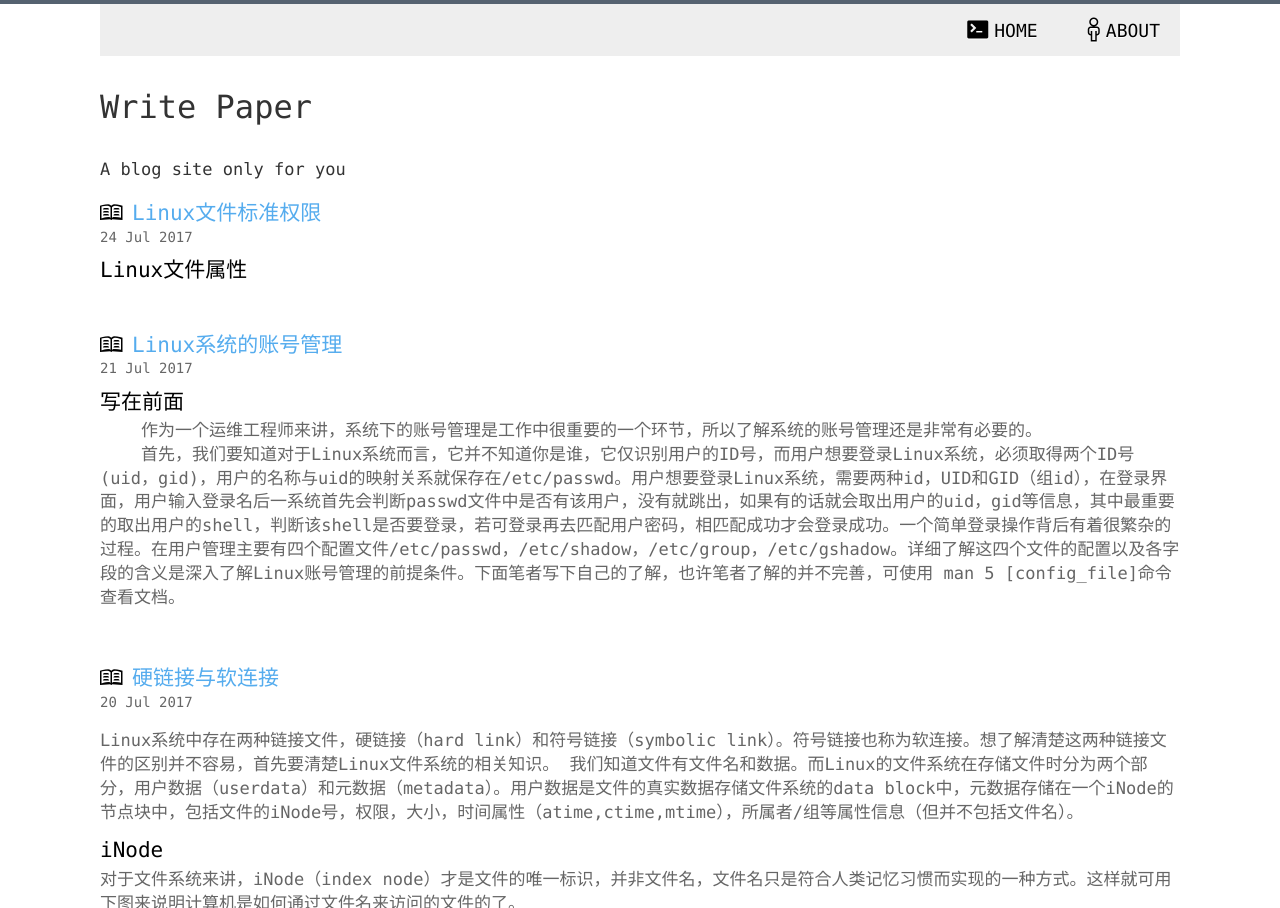
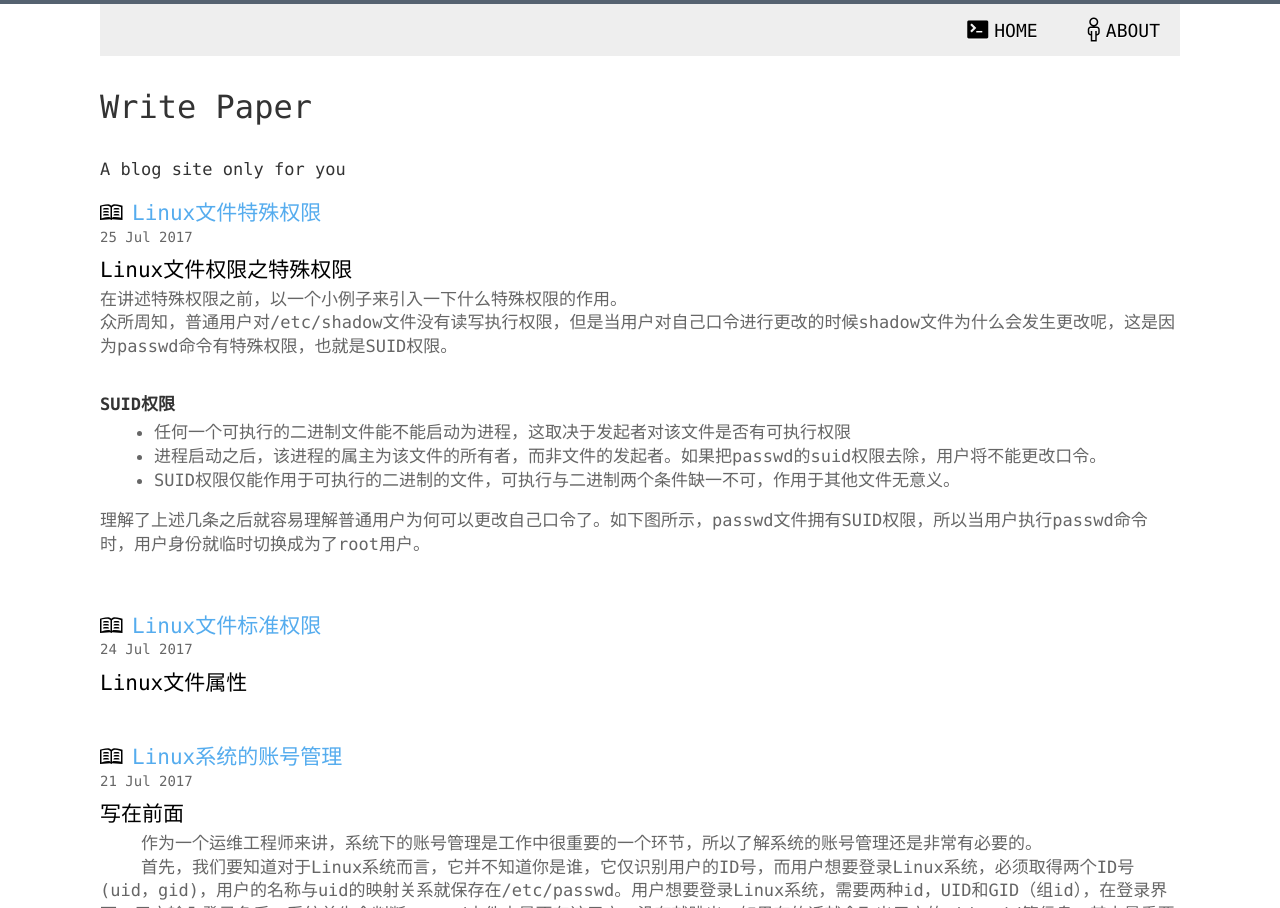
Before and after one commit to yangzhih/yangzhih.github.com, a Jekyll site: the page built from index.html, in a window 1280 px wide and 1400 px high, cut to the strip 0-908 px from the top of the window. Built offline with Jekyll 4.4.1, drawn with Linux system fonts in a browser that asks for light colours; the list of posts is cut into pages by our own code; some of the changed text lies outside the part shown.

Commit message:
add blog

```diff
--- a/_posts/2017-07-24-linux-file-permission.md
+++ b/_posts/2017-07-24-linux-file-permission.md
@@ -95,6 +95,6 @@ Linux权限更改使用chmod命令，而权限更改支持两种更改方式，
 ### umask
 
 在创建文件和目录的时候我们会发现root用户创建的文件默认为644权限，目录为755权限。这就归根于umask的作用，在Linux文件系统设计之初出于安全性考虑文件试图创建为666权限，目录创建为777权限，但是否创建为666或者777权限要根据umask的值，umask表示文件系统不允许创建的权限值。以022为例就是不允许所属组和其他人有写权限，所以创建的文件为644，目录为755权限。<br/>
-从专业角度来讲，创建的文件是何权限是用666，777与umask进行异或运算得出来的（xor）。
+从专业角度来讲，创建的文件是何权限是用666，777与umask进行异或运算得出来的（xor）。详细创建过程，如下图所示：
 
 ![](http://ot9scj6tc.bkt.clouddn.com/mask.png)
--- /dev/null
+++ b/_posts/2017-07-25-linux-file-permission2.md
@@ -0,0 +1,61 @@
+---
+layout: post
+title: "Linux文件特殊权限"
+description: "Linux文件管理"
+category: articles
+tags: [linux, 权限]
+comments: false
+---
+
+## Linux文件权限之特殊权限
+  在讲述特殊权限之前，以一个小例子来引入一下什么特殊权限的作用。<br/>
+  众所周知，普通用户对/etc/shadow文件没有读写执行权限，但是当用户对自己口令进行更改的时候shadow文件为什么会发生更改呢，这是因为passwd命令有特殊权限，也就是SUID权限。<br/>
+### SUID权限
+- 任何一个可执行的二进制文件能不能启动为进程，这取决于发起者对该文件是否有可执行权限
+- 进程启动之后，该进程的属主为该文件的所有者，而非文件的发起者。如果把passwd的suid权限去除，用户将不能更改口令。
+- SUID权限仅能作用于可执行的二进制的文件，可执行与二进制两个条件缺一不可，作用于其他文件无意义。
+
+理解了上述几条之后就容易理解普通用户为何可以更改自己口令了。如下图所示，passwd文件拥有SUID权限，所以当用户执行passwd命令时，用户身份就临时切换成为了root用户。
+
+![](http://ot9scj6tc.bkt.clouddn.com/suid.png)
+当文件没有可执行权限时，SUID权限显示为S，这是一种错误的状态，给管理员起到一个警示作用。
+
+
+### SGID权限
+
+与SUID权限类似，SGID一般也作用于可执行的二进制文件，当用户执行该文件时切换为二进制文件属组的什么来执行。
+
+- 当SGID权限作用于目录时，在该目录下新建的文件默认属于该目录的所在组。
+
+
+![](http://ot9scj6tc.bkt.clouddn.com/sgid.png)
+
+### Sticky
+
+具有写权限的目录通常用户可以删除该目录中的任何文件，无论该文件的权限或拥有权，如果在目录设置Sticky权限，那么只有文件的所有者或root可以删除该文件。
+
+![](http://ot9scj6tc.bkt.clouddn.com/sticky.png)
+
+## Linux文件权限之隐藏权限
+
+![](http://ot9scj6tc.bkt.clouddn.com/chattr.png)
+
+如上图所示加了某些文件的隐藏属性之后，即使是root用户也无法来对其进行强制操作。<br/>
+更改和查看文件隐藏属性的命令时chattr和lsattr。chattr命令可以给文件加上诸多隐藏属性，常用的有一下几个：
+
+	使用方法：chattr [-R] [+-=][iaASsu..] filename
+	-R ：递归，对目录及其子文件夹下的所有文件更改隐藏属性
+
+	-i：设置i属性后，该文件不能被删除、改名，设置连接也无法写入或添加更改数据，只有root才能设置这个属性
+	-a:设置a之后，这个文件将只能增加数据，而不能删除也不能修改数据，只有root才能设置这个属性。
+	-A：设置A后，该文件的atime不会被修改。
+	-d：当dump程序被执行的时候，设置d属性将可使该文件（或目录）不会被dump备份
+	-s：设置了s属性时，如果这个文件被删除，它将会被完全从这个硬盘空间中删除。
+	-u：与s相反，当文件设置u属性后，如果该文件被删除了，则数据内容其实还存在磁盘中。
+	-c ：设置c属性后，系统会自动将此文件压缩，在读取的时候会自动解压缩，但是在存储的时候，将会先进行压缩后再存储。
+
+	lsattr [-adR] filename
+
+	-a ：将隐藏文件的隐藏属性也显示出来
+	-d ：如果接的是目录，仅列出目录本身的属性而非目录内的文件名
+	-R ：连同子目录的数据也一并列出
```
